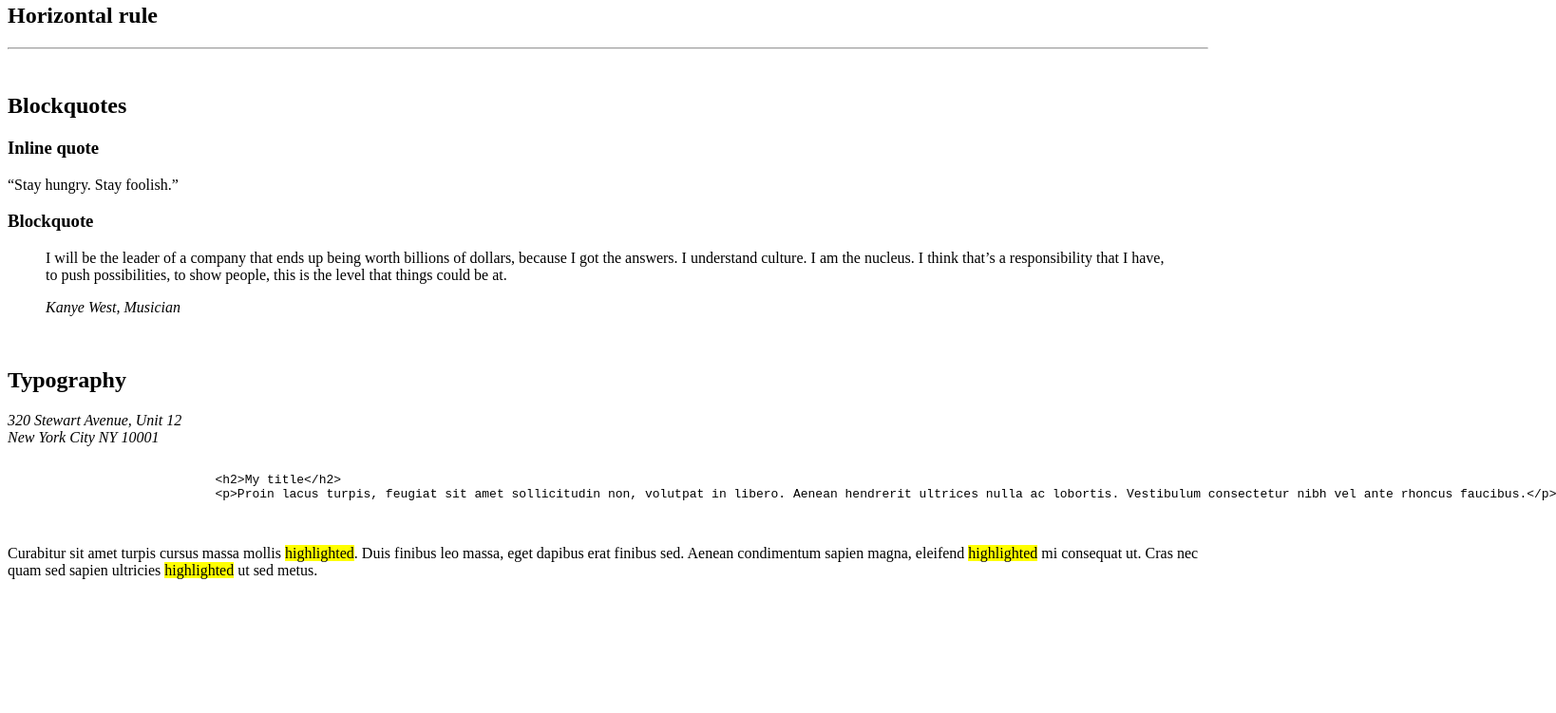
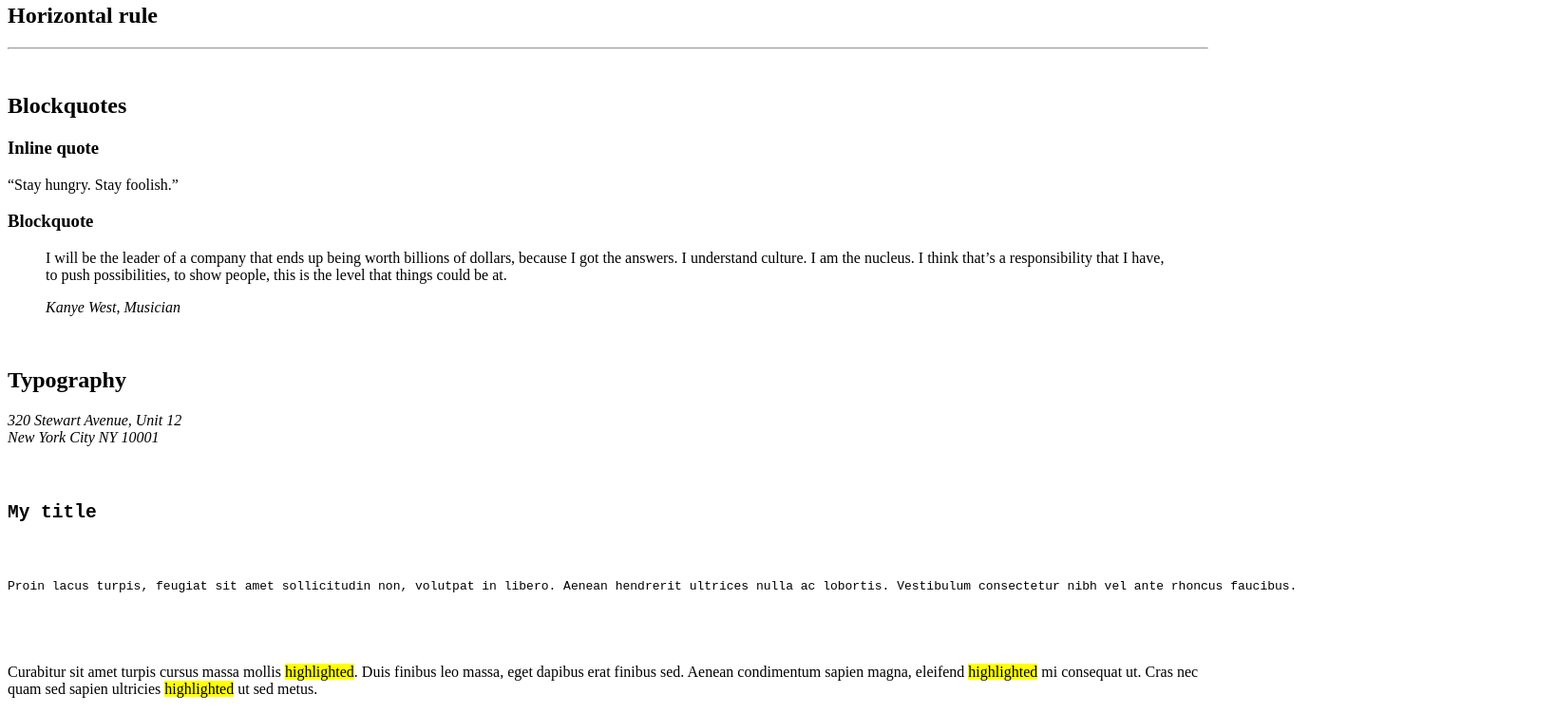
Before and after one commit to HebaBorhan/alx-frontend, a plain HTML site: page 0x00-html_advanced/32-styleguide.html in a window 1280 px wide. Shown: the part 1013-1764 px from the top of the page at 95% size, 1638 px wide, since content can reach past the window. Before the commit the page ends 1639 px from the top, so only its background shows below. Drawn offline with Linux system fonts and the light colour scheme.

Commit message:
typography

```diff
--- a/0x00-html_advanced/32-styleguide.html
+++ b/0x00-html_advanced/32-styleguide.html
@@ -109,8 +109,8 @@
                 <div>
                     <pre>
                         <code>
-                            &lt;h2&gt;My title&lt;/h2&gt;
-                            &lt;p&gt;Proin lacus turpis, feugiat sit amet sollicitudin non, volutpat in libero. Aenean hendrerit ultrices nulla ac lobortis. Vestibulum consectetur nibh vel ante rhoncus faucibus.&lt;/p&gt;
+                            <h2>My title</h2>
+                            <p>Proin lacus turpis, feugiat sit amet sollicitudin non, volutpat in libero. Aenean hendrerit ultrices nulla ac lobortis. Vestibulum consectetur nibh vel ante rhoncus faucibus.</p>
                         </code>
                     </pre>
                 </div>
```
